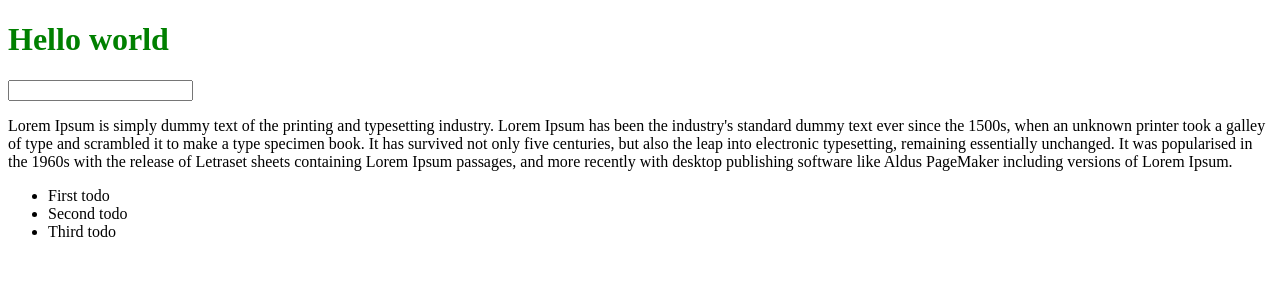
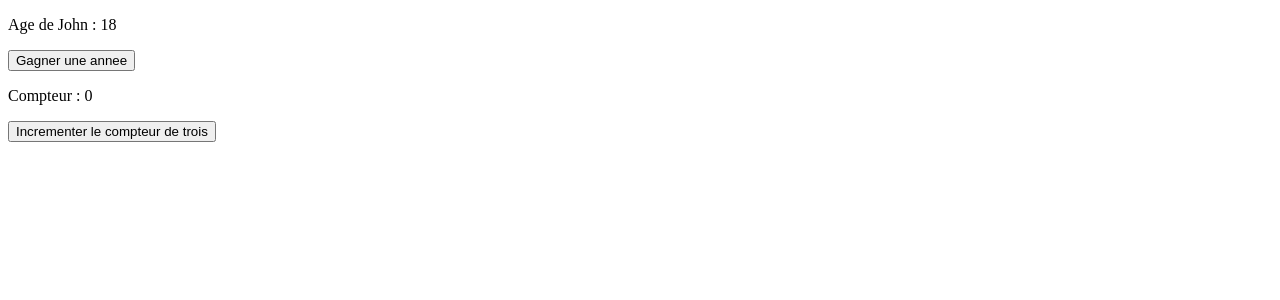
Before and after one commit to flyBoy667/TutoReact, a React (Vite) app: page / in a window 1280 px wide. Shown: the top 300 px of the page. Built offline with nearby package versions, Linux system fonts and the light colour scheme.

Commit message:
first hook : useState

```diff
--- a/src/App.jsx
+++ b/src/App.jsx
@@ -1,49 +1,33 @@
-const title = "Hello world";
-const styles = {
-  backgroundColor: "blue",
-  color: "red",
-};
-
-const todos = ["First todo", "Second todo", "Third todo"];
-
-const showTitle = true;
-
-const handleClick = (e) => {
-  alert("Hello world");
-  console.log(e);
-};
+import {useState} from "react";
 
 function App() {
-  return (
-    <>
-      {showTitle ? (
-        <Title color="green">{title}</Title>
-      ) : (
-        <p>Welcome to my website</p>
-      )}
-      <input type="text" />
-      <p>
-        Lorem Ipsum is simply dummy text of the printing and typesetting
-        industry. Lorem Ipsum has been the industry's standard dummy text ever
-        since the 1500s, when an unknown printer took a galley of type and
-        scrambled it to make a type specimen book. It has survived not only five
-        centuries, but also the leap into electronic typesetting, remaining
-        essentially unchanged. It was popularised in the 1960s with the release
-        of Letraset sheets containing Lorem Ipsum passages, and more recently
-        with desktop publishing software like Aldus PageMaker including versions
-        of Lorem Ipsum.
-      </p>
-      <ul>
-        {todos.map((todo) => (
-          <li key={todo}>{todo}</li>
-        ))}
-      </ul>
+    const [person, setPerson] = useState(
+        {
+            firstName: 'John',
+            lastName: 'Doe',
+            age: 18
+        }
+    )
+
+    const [count, setCount] = useState(0)
+
+    const incrementAge = () => {
+        setPerson({...person, age: person.age + 1})
+    }
+
+    const incrementCount = () => {
+        setCount(c => c + 1)
+        setCount(c => c + 1)
+        setCount(c => c + 1)
+    }
+
+    return <>
+        <p>Age de {person.firstName} : {person.age}</p>
+        <button onClick={incrementAge}>Gagner une annee</button>
+        <p>Compteur : {count}</p>
+        <button onClick={incrementCount}>Incrementer le compteur de trois</button>
     </>
-  );
-}
 
-function Title({ color, hidden, children }) {
-  return hidden ? null : <h1 style={{ color }}>{children}</h1>;
 }
 
 export default App;
```
